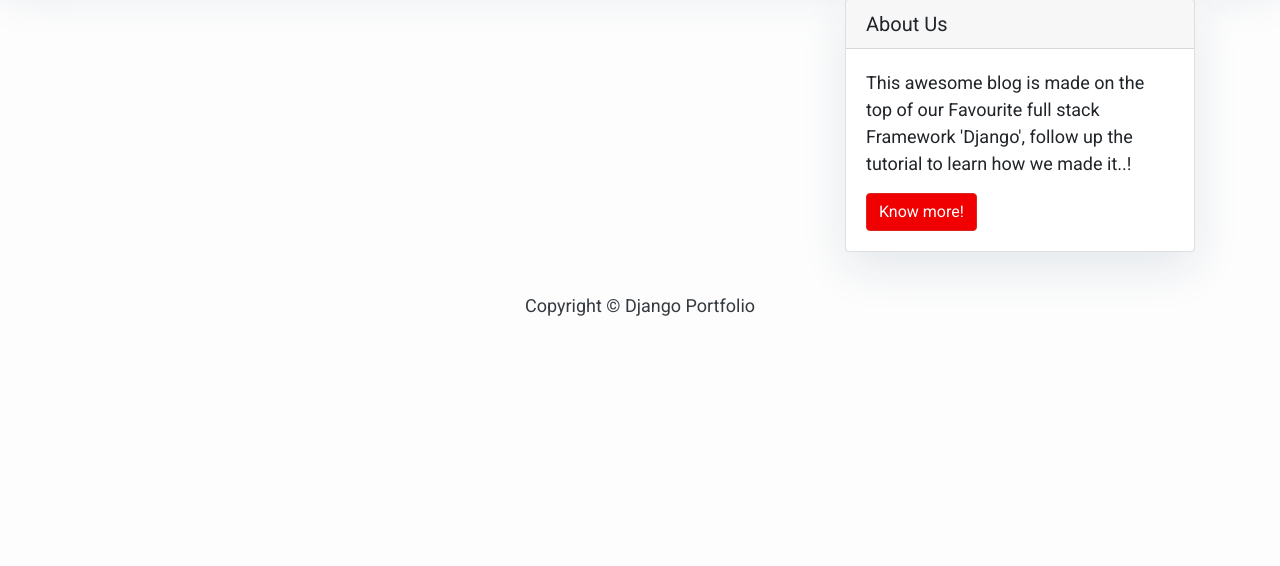
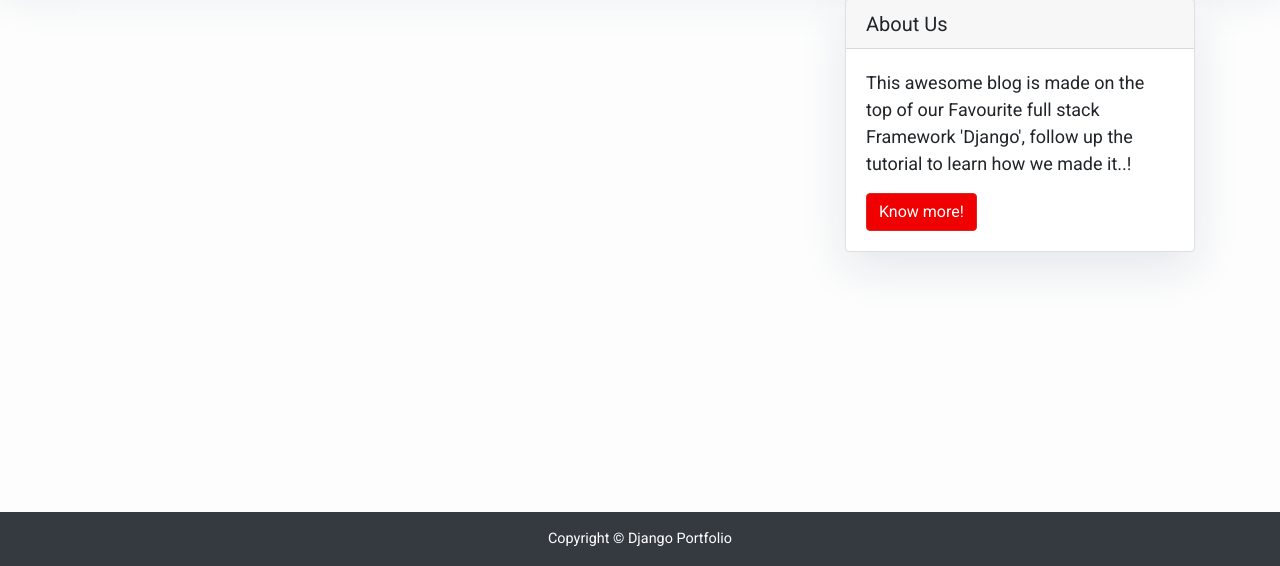
Before and after one commit to drusc0/django, a Django app: page /blog/ in a window 1280 px wide. Shown: the part 234-800 px from the top of the page. Run offline with Django 3.2, Linux system fonts and the light colour scheme; data that the repository does not hold is empty; some libraries are stand-ins or nearby versions.

Commit message:
fixed the footer to stick to the bottom

```diff
--- a/mysite/templates/base.html
+++ b/mysite/templates/base.html
@@ -61,8 +61,8 @@
         <!-- Content Goes here -->
         {% endblock content %}
         <!-- Footer -->
-        <footer class="py-3 bg-grey">
-            <p class="m-0 text-dark text-center ">Copyright &copy; Django Portfolio</p>
+        <footer class="container-fluid navbar fixed-bottom py-3 bg-dark justify-content-center">
+            <small class="text-white">Copyright &copy; Django Portfolio</small>
         </footer>
     </body>
 </html>
```
